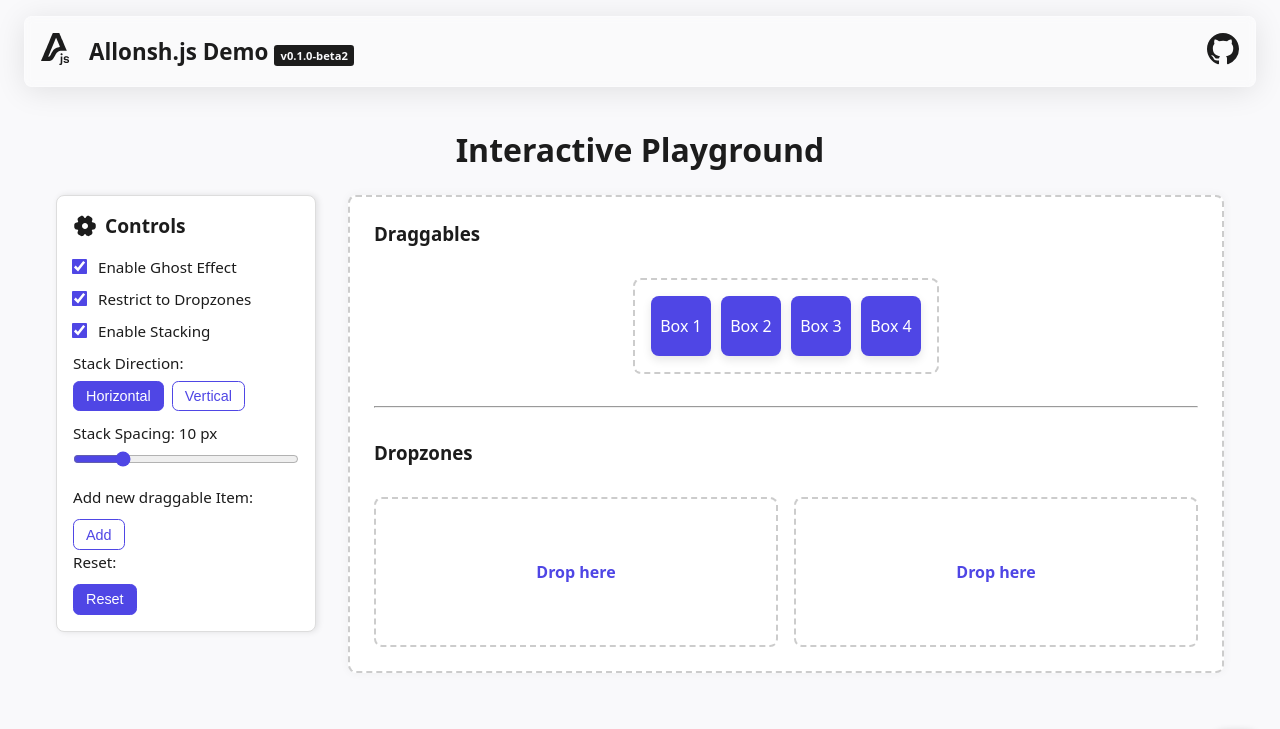
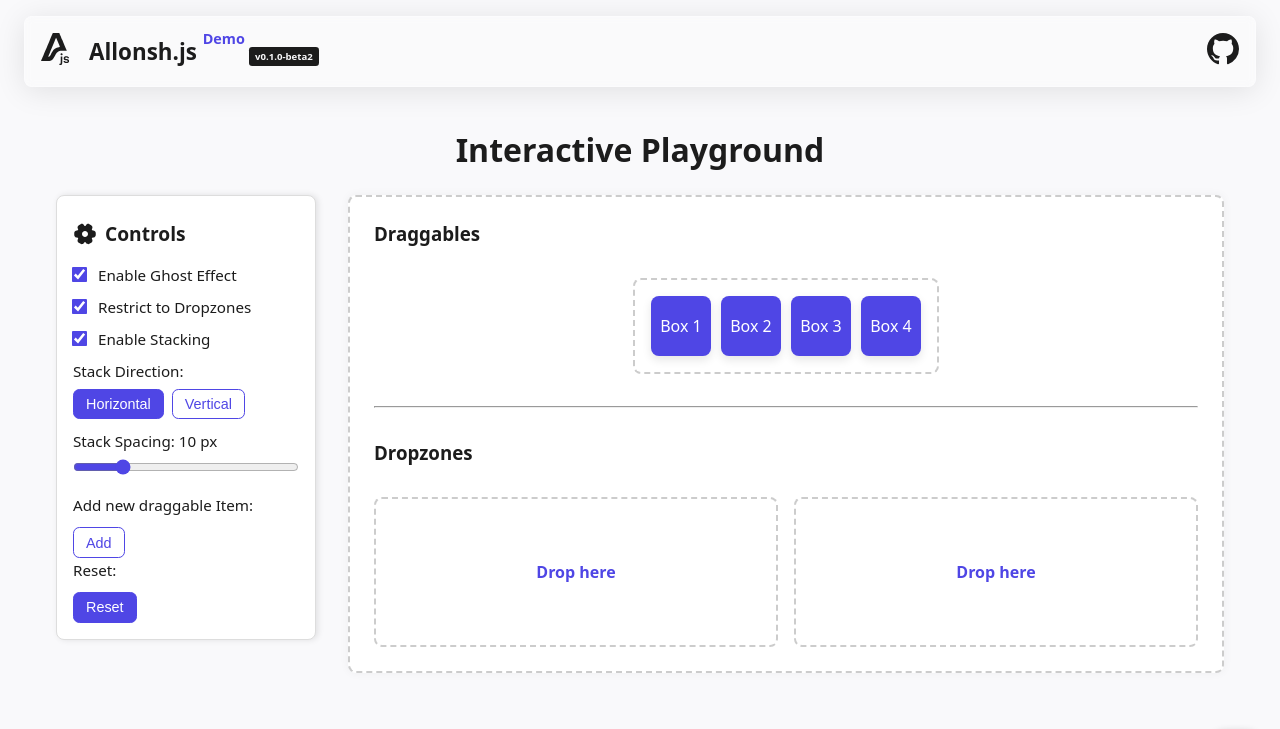
Before and after one commit to satnam72/allonsh.js, a website with bundled scripts: page demo/index.html in a window 1280 px wide. Shown: the top 729 px of the page. Built offline with nearby package versions, Linux system fonts and the light colour scheme.

Commit message:
chore(demo): minor update to demo and format codebase

```diff
--- a/demo/css/styles.css
+++ b/demo/css/styles.css
@@ -88,16 +88,24 @@ body {
 
 .demo-header__title {
   font-size: 1.4rem;
+  position: relative;
   font-weight: 600;
 }
 
-.demo-allonsh__currentVersion
-{
-background-color: var(--text-color);
-color: var(--bg-color);
-padding: 0.2rem 0.4rem;
-border-radius: 0.2rem;
-font-size: 0.7rem;
+.demo-header__demoText {
+  position: relative;
+  top: -1rem;
+  right: 0;
+  font-size: 0.9rem;
+  color: var(--box-color);
+}
+
+.demo-allonsh__currentVersion {
+  background-color: var(--text-color);
+  color: var(--bg-color);
+  padding: 0.2rem 0.4rem;
+  border-radius: 0.2rem;
+  font-size: 0.6rem;
 }
 
 .demo-header__github path {
@@ -307,8 +315,9 @@ body.night .demo-section__playground {
 
 .demo-control-panel__header {
   display: flex;
-  align-items: flex-start;
+  align-items: center;
   justify-content: space-between;
+  padding: 0.5rem 0 1rem;
 }
 
 .demo-control-panel__title {
@@ -317,7 +326,6 @@ body.night .demo-section__playground {
   align-items: center;
   justify-content: center;
   gap: 0.5rem;
-  margin-bottom: 1rem;
 }
 
 .demo-control-panel__option {
@@ -343,25 +351,25 @@ body.night .demo-section__playground {
   display: none;
   align-items: center;
   justify-content: center;
-  background-color: var(--color-accent);
-  color: var(--panel-bg);
   border: none;
   padding: 0.5rem;
   cursor: pointer;
-  z-index: 9;
+  z-index: 5;
 }
 
 .toggle-panel-btn.open {
   border-radius: 50%;
   position: absolute;
   color: white;
+  background-color: var(--box-color);
   top: 1rem;
   right: 1rem;
   box-shadow: 0 2px 8px rgba(0, 0, 0, 0.2);
 }
+
 .toggle-panel-btn.close {
   background-color: transparent;
-  fill: var(--color-bg-dark);
+  fill: var(--text-color);
   padding: 0;
 }
 /* stack buttons */
@@ -419,7 +427,7 @@ body.night .demo-section__playground {
   border-radius: 1rem;
   cursor: pointer;
   transition: background-color 0.3s;
-  z-index: 5;
+  z-index: 9;
   box-shadow: 0 2px 8px rgba(0, 0, 0, 0.2);
 }
 
@@ -428,6 +436,11 @@ body.night .demo-section__playground {
 }
 
 @media (max-width: 768px) {
+  .demo-header {
+    left: 1rem;
+    right: 1rem;
+  }
+
   .demo-control-panel {
     position: fixed;
     bottom: 1rem;
--- a/demo/index.html
+++ b/demo/index.html
@@ -43,10 +43,11 @@
             </svg>
           </div>
         </a>
-        <h2 class="demo-header__title">Allonsh.js Demo
-    <span class="demo-allonsh__currentVersion">
-      v0.1.0-beta2
-    </span>
+        <h2 class="demo-header__title">
+          Allonsh.js
+          <span class="demo-header__demoText"> Demo </span>
+
+          <span class="demo-allonsh__currentVersion"> v0.1.0-beta2 </span>
         </h2>
       </div>
       <div class="demo-header__github">
```
Also changed, not shown: test/allonsh.test.js (+3 -4 lines).
